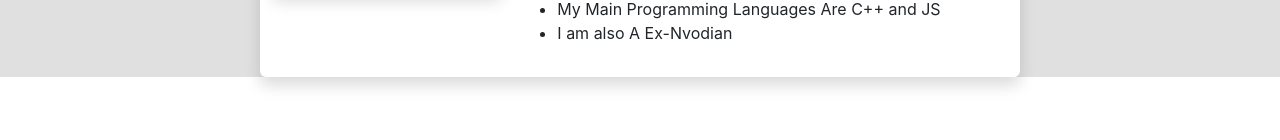
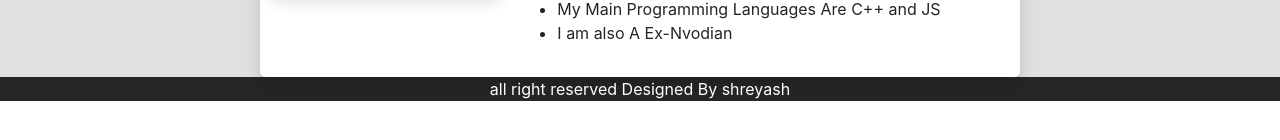
Before and after one commit to shreyashbijlwanOP/React-dummy, a React (Create React App) app: page / in a window 1280 px wide. Shown: the part 380-520 px from the top of the page. Built offline with nearby package versions, Linux system fonts and the light colour scheme.

Commit message:
Added Footer and its CSS

```diff
--- a/src/App.css
+++ b/src/App.css
@@ -10,3 +10,9 @@
 .lol{
   background-color: white;
 }
+.footer{
+  background-color: #262626;
+  color: white;
+  text-align: center;
+  max-height: 30vh;
+}
--- a/src/App.js
+++ b/src/App.js
@@ -30,6 +30,9 @@ function App() {
           </div>
         </div>
       </main>
+      <footer>
+        <p className="footer">all right reserved Designed By shreyash</p>
+      </footer>
     </div>
   );
 }
```
